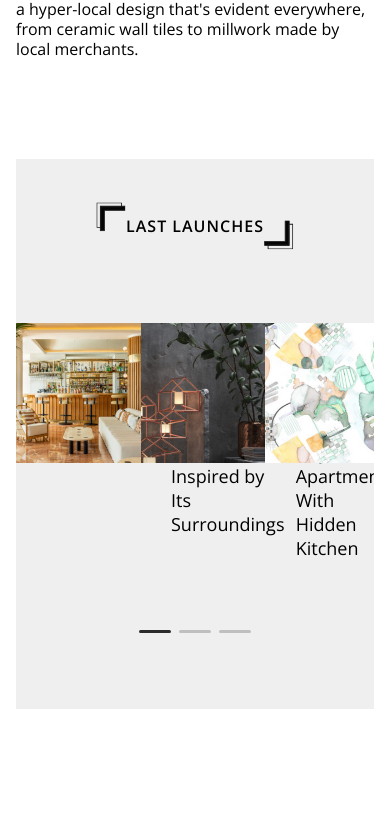
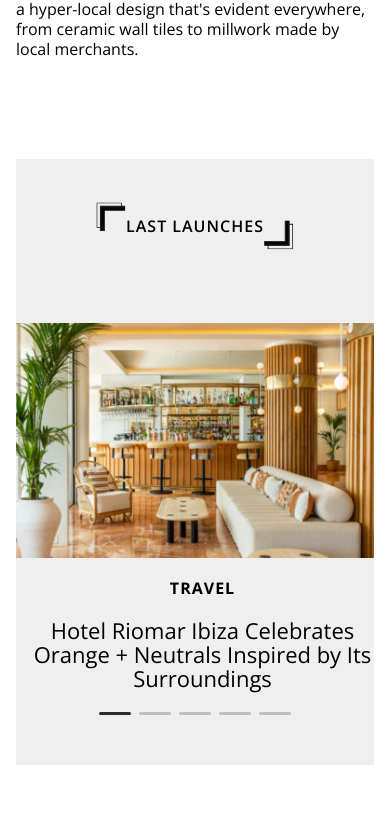
Before and after one commit to tetiana-kozak/design-blog, a React (Create React App) app: page / in a window 390 px wide. Shown: the part 2140-2979 px from the top of the page. Built offline with nearby package versions, Linux system fonts and the light colour scheme.

Commit message:
feat: make main sliders responsive

```diff
--- a/src/components/Sliders/SliderSection.tsx
+++ b/src/components/Sliders/SliderSection.tsx
@@ -27,7 +27,17 @@ const SliderSection = ({ categoryArray, sectionTitle }: Props) => {
         }}
         modules={[Pagination]}
         spaceBetween={16}
-        slidesPerView={3}
+        slidesPerView={1}
+        breakpoints={{
+          700: {
+            slidesPerView: 2,
+            spaceBetween: 10,
+          },
+          991: {
+            slidesPerView: 3,
+            spaceBetween: 16,
+          },
+        }}
       >
         {categoryArray.map(({ title, category, mainImage, id }) => (
           <SwiperSlide key={id}>
--- a/src/media-style.scss
+++ b/src/media-style.scss
@@ -125,5 +125,33 @@
     }
   }
 }
-@media (max-width: 768px) {
+@media (max-width: 700px) {
+  .gray-slider-section .slider-slide .slider-img {
+    width: 50%;
+  }
 }
+@media (max-width: 425px) {
+  .gray-slider-section {
+    padding-bottom: 40px;
+
+    .slider-slide {
+      display: flex;
+      flex-direction: column;
+      .slider-img {
+        width: 100%;
+        height: 100%;
+      }
+      .slider-details {
+        text-align: center;
+        h5 {
+          margin: 20px 0;
+          font-size: 16px;
+          line-height: 20px;
+        }
+        h4 {
+          font-size: 22px;
+        }
+      }
+    }
+  }
+}
```
